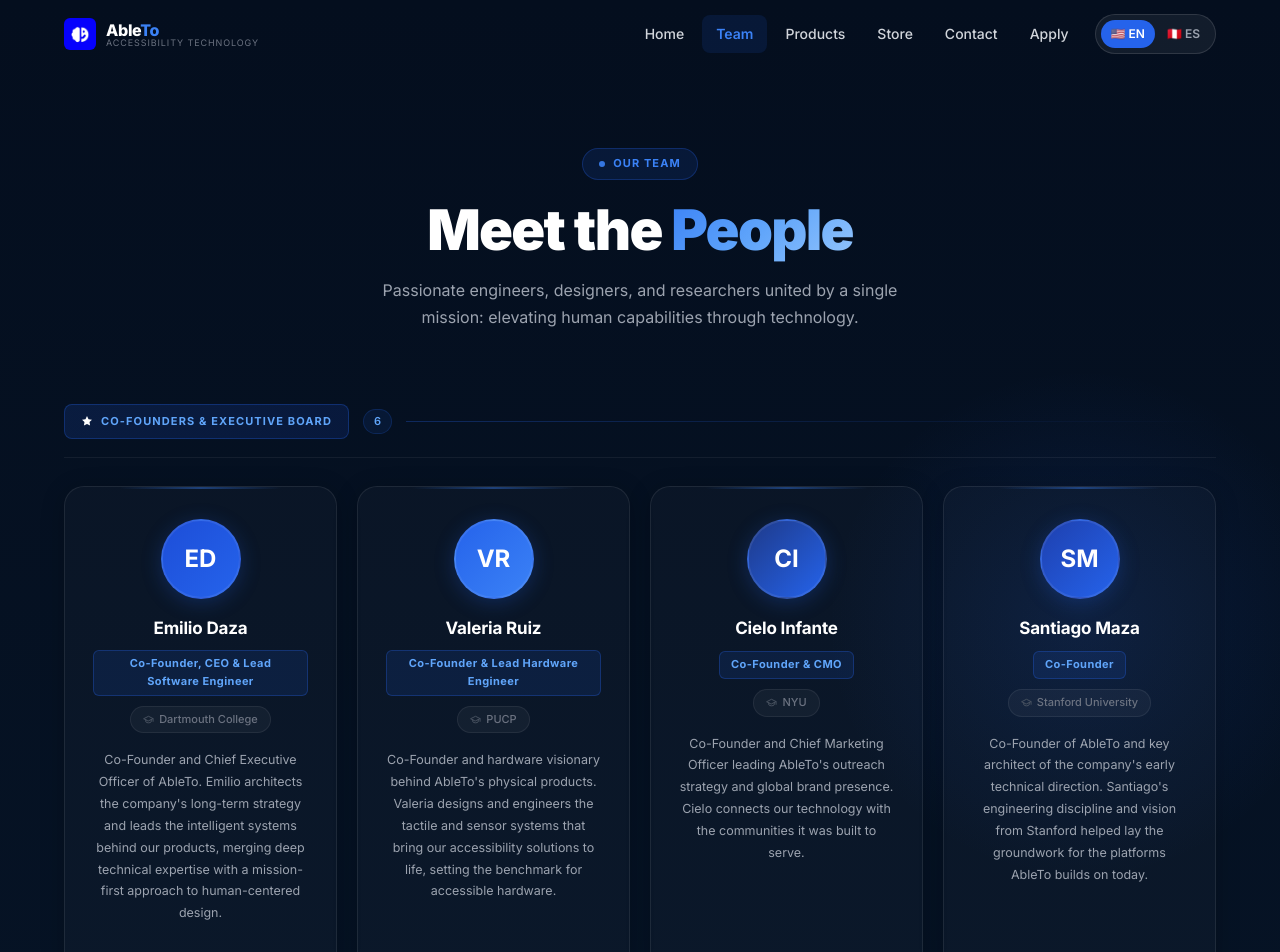
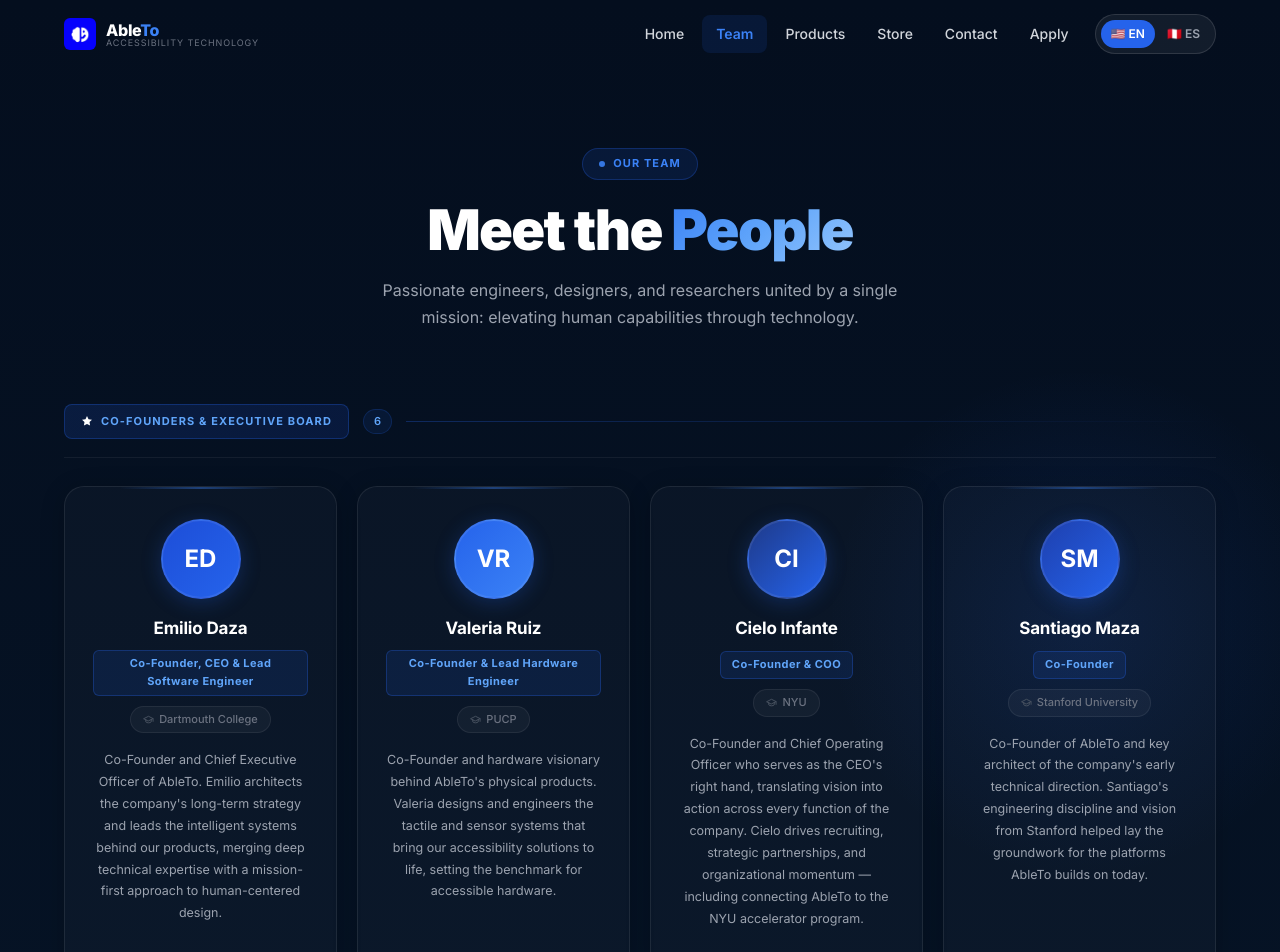
Before and after one commit to emiliodaza/ableto-app, a React (Vite) app: page /team in a window 1280 px wide. Shown: the top 952 px of the page. Built offline with nearby package versions, Linux system fonts and the light colour scheme.

Commit message:
Team: update Cielo Infante from CMO to COO
Reflects her actual responsibilities as the CEO's right hand — driving
operations, recruiting, and connecting AbleTo to the NYU accelerator program.

Co-Authored-By: Claude Sonnet 4.6 <noreply@anthropic.com>

```diff
--- a/src/data/teamData.js
+++ b/src/data/teamData.js
@@ -77,23 +77,23 @@ export const members = [
   {
     id: '13',
     name: 'Cielo Infante',
-    role: 'Co-Founder & CMO',
+    role: 'Co-Founder & COO',
     university: 'NYU',
-    department: 'Marketing & Communications',
+    department: 'Operations & Strategy',
     isFounder: true,
     isExecutive: true,
     showInEng: false,
-    bio: 'Co-Founder and Chief Marketing Officer at AbleTo, amplifying our mission to reach the people who need it most through strategic storytelling and global growth initiatives.',
-    bioEs: 'Co-Fundadora y Directora de Marketing en AbleTo, amplificando nuestra misión para llegar a las personas que más la necesitan a través de la narrativa estratégica e iniciativas de crecimiento global.',
+    bio: 'Co-Founder and Chief Operating Officer at AbleTo, keeping the company moving by aligning teams, driving strategic initiatives, and turning vision into execution. Cielo connected AbleTo to the NYU accelerator ecosystem and leads recruiting and operational growth as the CEO\'s right hand.',
+    bioEs: 'Co-Fundadora y Directora de Operaciones en AbleTo, manteniendo a la empresa en movimiento al alinear equipos, impulsar iniciativas estratégicas y convertir la visión en ejecución. Cielo conectó a AbleTo con el ecosistema del acelerador de NYU y lidera el reclutamiento y el crecimiento operacional.',
     bios: {
-      executive: 'Co-Founder and Chief Marketing Officer leading AbleTo\'s outreach strategy and global brand presence. Cielo connects our technology with the communities it was built to serve.',
-      founders: 'Co-founded AbleTo to amplify the reach of accessible technology through world-class marketing. Builds campaigns that communicate the human impact of our products and expand AbleTo\'s presence across the global accessibility ecosystem.',
-      marketing: 'Leads all marketing and growth efforts at AbleTo, building campaigns that communicate the human impact of our products and expand our reach across the accessibility ecosystem.',
+      executive: 'Co-Founder and Chief Operating Officer who serves as the CEO\'s right hand, translating vision into action across every function of the company. Cielo drives recruiting, strategic partnerships, and organizational momentum — including connecting AbleTo to the NYU accelerator program.',
+      founders: 'Co-founded AbleTo and has been instrumental in building the operational foundation that keeps the company moving. From forging the NYU accelerator connection to shaping the team through strategic recruiting, Cielo ensures that every initiative has the structure and people to succeed.',
+      operations: 'Oversees day-to-day operations and cross-functional coordination at AbleTo. Leads recruiting efforts, manages strategic partnerships including the NYU accelerator relationship, and works closely with the CEO to execute on company priorities.',
     },
     biosEs: {
-      executive: 'Co-Fundadora y Directora de Marketing liderando la estrategia de alcance y la presencia de marca global de AbleTo. Cielo conecta nuestra tecnología con las comunidades para las que fue construida.',
-      founders: 'Co-fundó AbleTo para amplificar el alcance de la tecnología accesible a través del marketing de clase mundial. Construye campañas que comunican el impacto humano de nuestros productos y expanden la presencia de AbleTo en el ecosistema global de accesibilidad.',
-      marketing: 'Lidera todos los esfuerzos de marketing y crecimiento en AbleTo, construyendo campañas que comunican el impacto humano de nuestros productos y expanden nuestro alcance en el ecosistema de accesibilidad.',
+      executive: 'Co-Fundadora y Directora de Operaciones que actúa como la mano derecha del CEO, convirtiendo la visión en acción en cada función de la empresa. Cielo impulsa el reclutamiento, las alianzas estratégicas y el impulso organizacional, incluyendo la conexión de AbleTo con el programa acelerador de NYU.',
+      founders: 'Co-fundó AbleTo y ha sido fundamental en la construcción de la base operacional que mantiene a la empresa en movimiento. Desde forjar la conexión con el acelerador de NYU hasta dar forma al equipo a través del reclutamiento estratégico, Cielo asegura que cada iniciativa tenga la estructura y las personas para tener éxito.',
+      operations: 'Supervisa las operaciones cotidianas y la coordinación interfuncional en AbleTo. Lidera los esfuerzos de reclutamiento, gestiona alianzas estratégicas incluyendo la relación con el acelerador de NYU, y trabaja estrechamente con el CEO para ejecutar las prioridades de la empresa.',
     },
     photo: '',
     linkedin: '',
```
